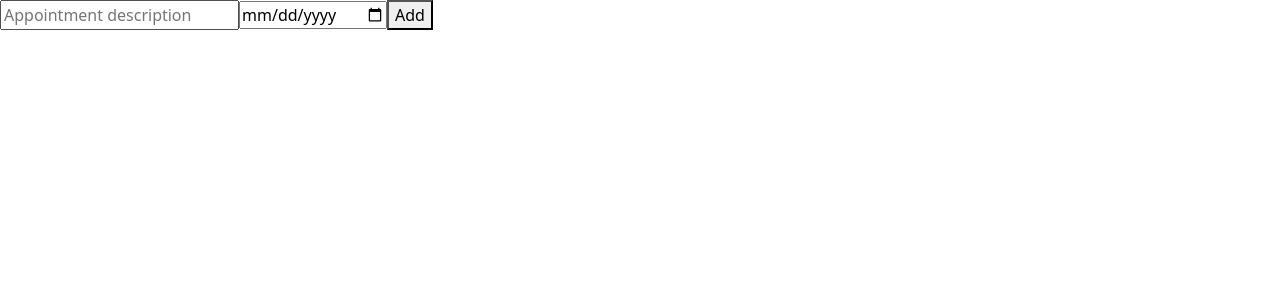
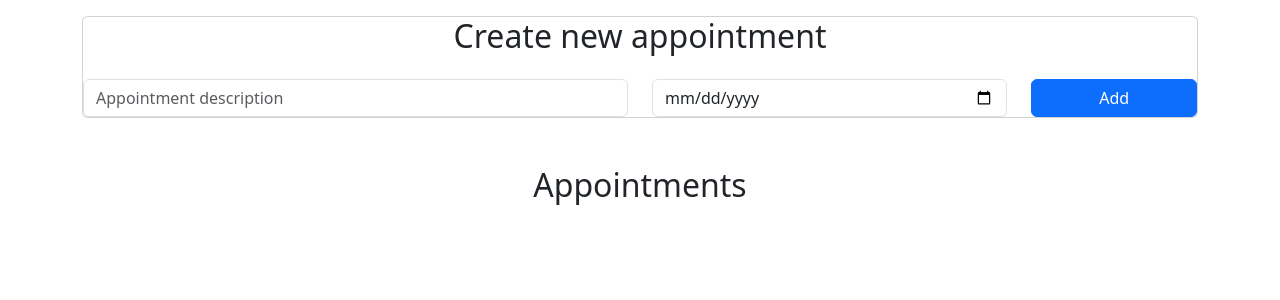
Before and after one commit to sadatmalik/angular-appointment-app, an Angular app: page / in a window 1280 px wide. Shown: the top 300 px of the page. Built offline with nearby package versions, Linux system fonts and the light colour scheme.

Commit message:
add bootstrap styling to appointment list html

```diff
--- a/src/app/appointment-list/appointment-list.component.html
+++ b/src/app/appointment-list/appointment-list.component.html
@@ -1,12 +1,32 @@
-<div>
-  <input [(ngModel)]="newAppointmentTitle" placeholder="Appointment description">
-  <input [(ngModel)]="newAppointmentDate" type="date" placeholder="Appointment date">
-  <button (click)="addAppointment()">Add</button>
+<div class="container">
+
+  <div class="card mt-3">
+    <div class="row">
+      <div class="col">
+        <h2 class="text-center">Create new appointment</h2>
+      </div>
+    </div>
+
+    <div class="row mt-3">
+      <div class="col-md-6">
+        <input class="form-control" [(ngModel)]="newAppointmentTitle" placeholder="Appointment description">
+      </div>
+      <div class="col-md-4">
+        <input class="form-control" [(ngModel)]="newAppointmentDate" type="date" placeholder="Appointment date">
+      </div>
+      <div class="col-md-2">
+        <button class="btn btn-primary w-100" (click)="addAppointment()">Add</button>
+      </div>
+    </div>
+  </div>
+
+  <h2 class="text-center mt-5">Appointments</h2>
+
+  <ul class="list-group mt-3">
+    <li class="list-group-item d-flex justify-content-between align-items-center" *ngFor="let appointment of appointments; index as i">
+      {{ appointment.title }} {{ appointment.date | date:'dd.MM.yyyy' }}
+      <button class="btn btn-danger" (click)="deleteAppointment(i)">Delete</button>
+    </li>
+  </ul>
+
 </div>
-
-<ul>
-  <li *ngFor="let appointment of appointments; index as i">
-    {{ appointment.title }} {{ appointment.date | date:'dd.MM.yyyy' }}
-    <button (click)="deleteAppointment(i)">Delete</button>
-  </li>
-</ul>
```
